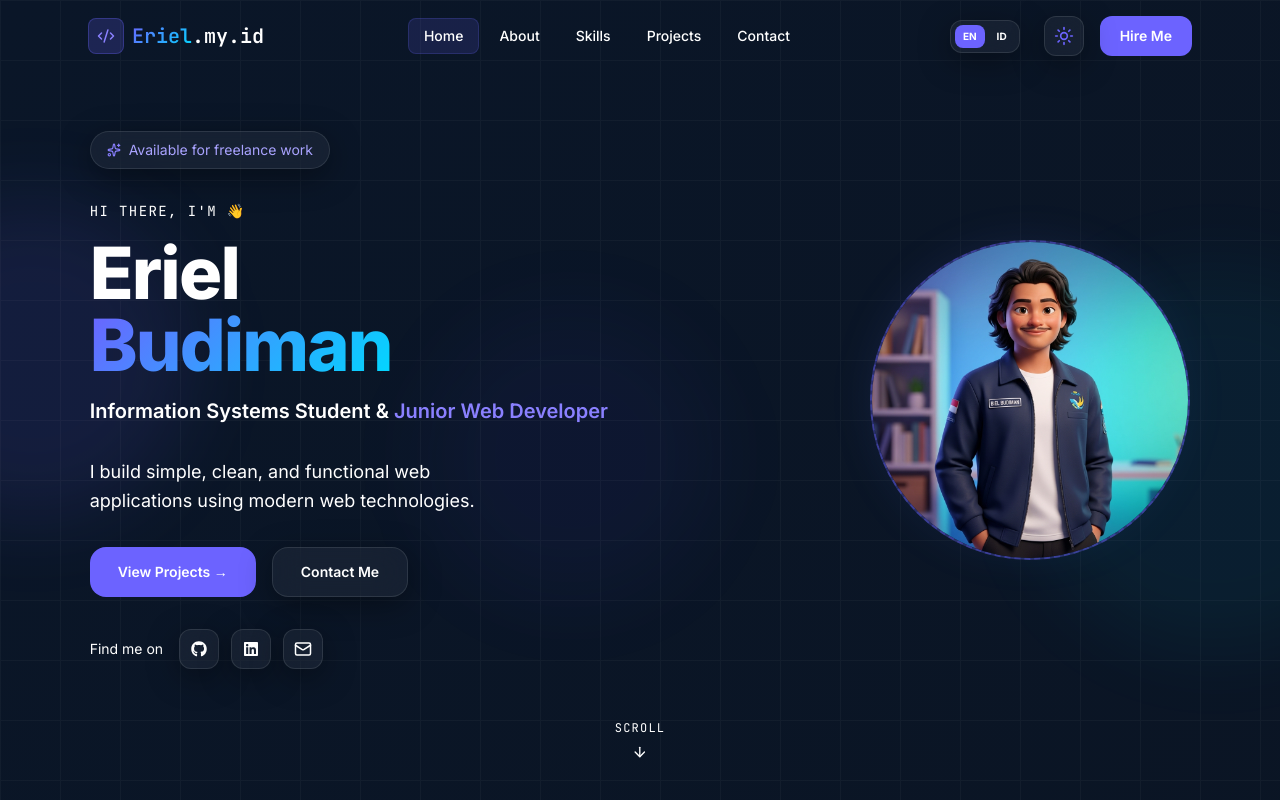
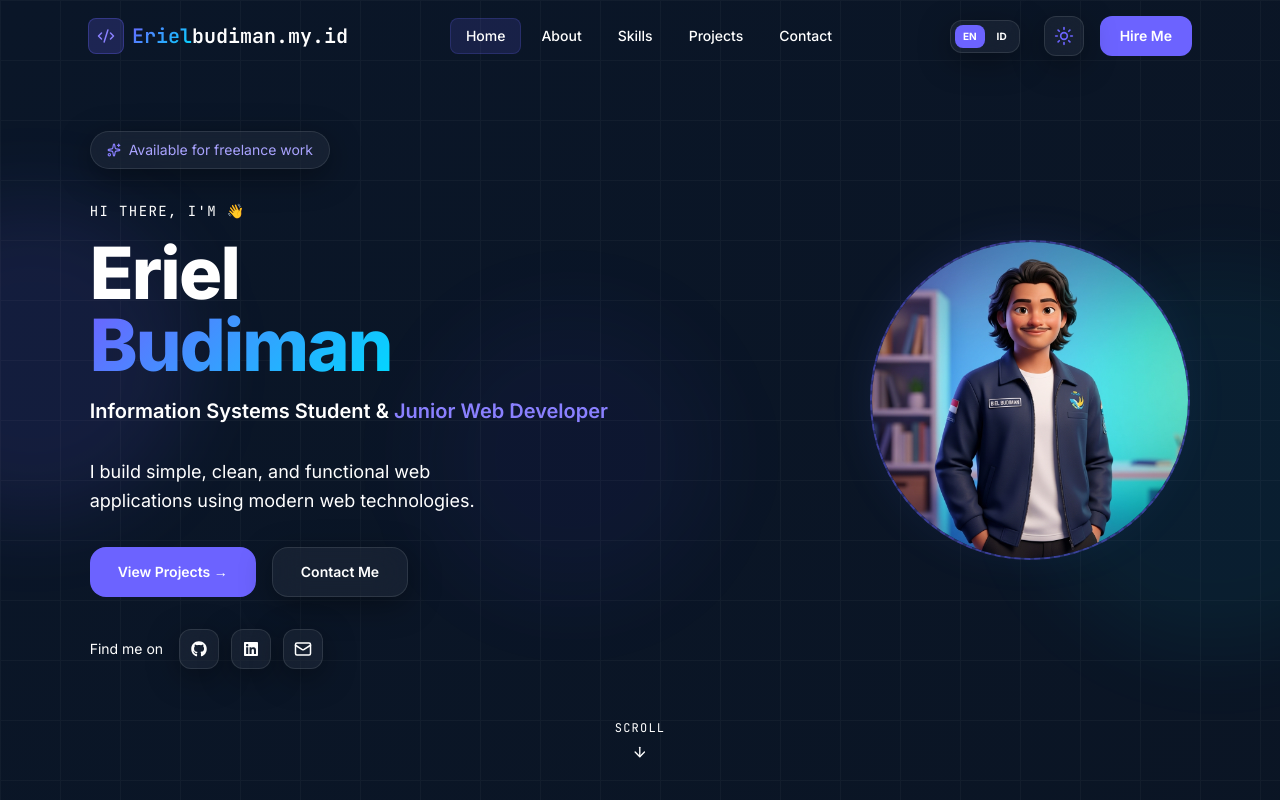
Before and after one commit to Synoids/portfolio-eriel, a Next.js app: page / in a window 1280 px wide. Shown: the top 800 px of the page. Built offline with nearby package versions, Linux system fonts and the light colour scheme.

Commit message:
chore: fix domain name to erielbudiman.my.id

```diff
--- a/components/Footer.tsx
+++ b/components/Footer.tsx
@@ -36,7 +36,7 @@ export default function Footer() {
               </div>
               <span className="text-lg font-bold font-mono">
                 <span className="gradient-text">Eriel</span>
-                <span className="text-foreground/70">.my.id</span>
+                <span className="text-foreground/70">budiman.my.id</span>
               </span>
             </div>
             <p className="text-foreground/50 dark:text-white/40 text-sm leading-relaxed max-w-xs">
--- a/components/Navbar.tsx
+++ b/components/Navbar.tsx
@@ -78,7 +78,7 @@ export default function Navbar() {
             </div>
             <span className="text-xl font-bold font-mono">
               <span className="gradient-text">Eriel</span>
-              <span className="text-foreground/70">.my.id</span>
+              <span className="text-foreground/70">budiman.my.id</span>
             </span>
           </motion.a>
 
```
